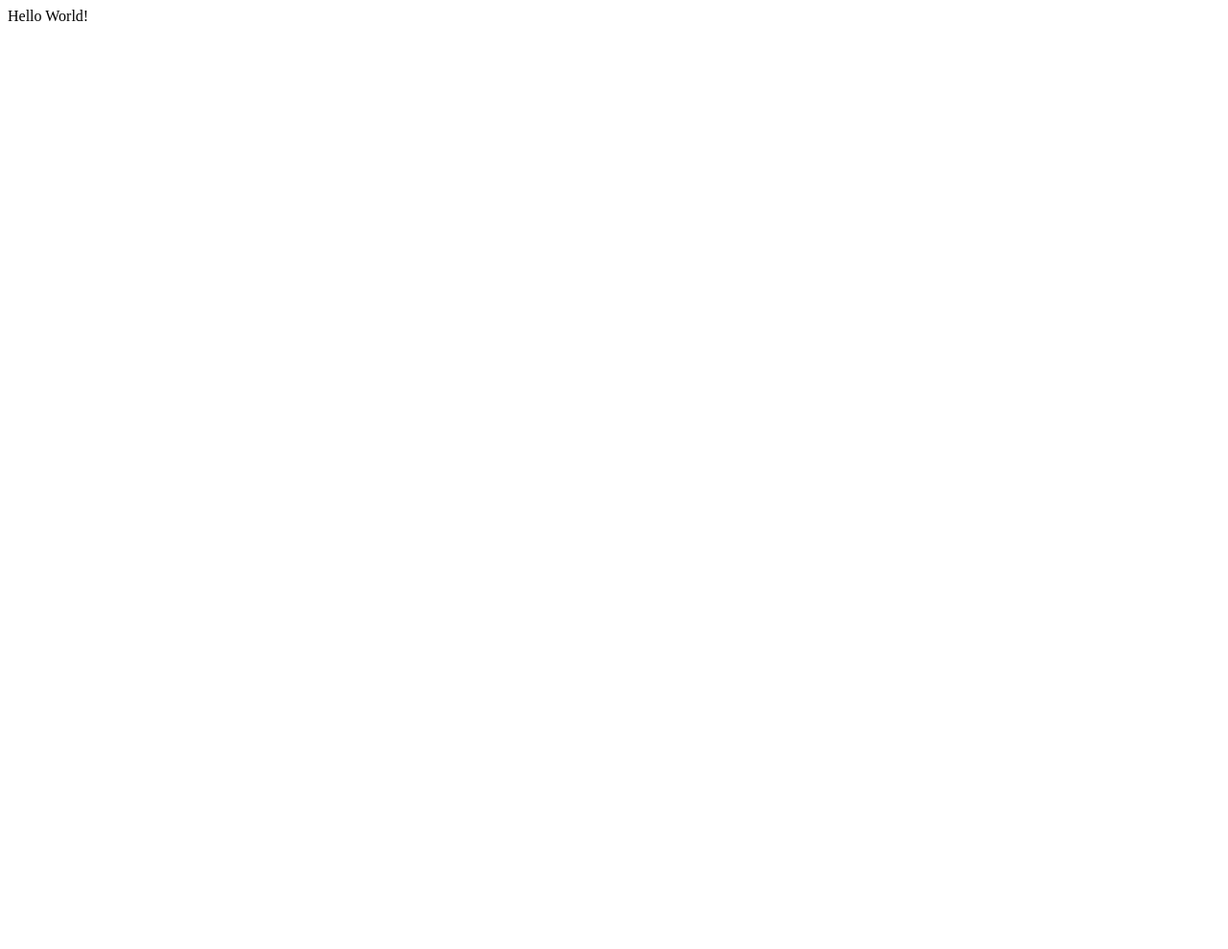
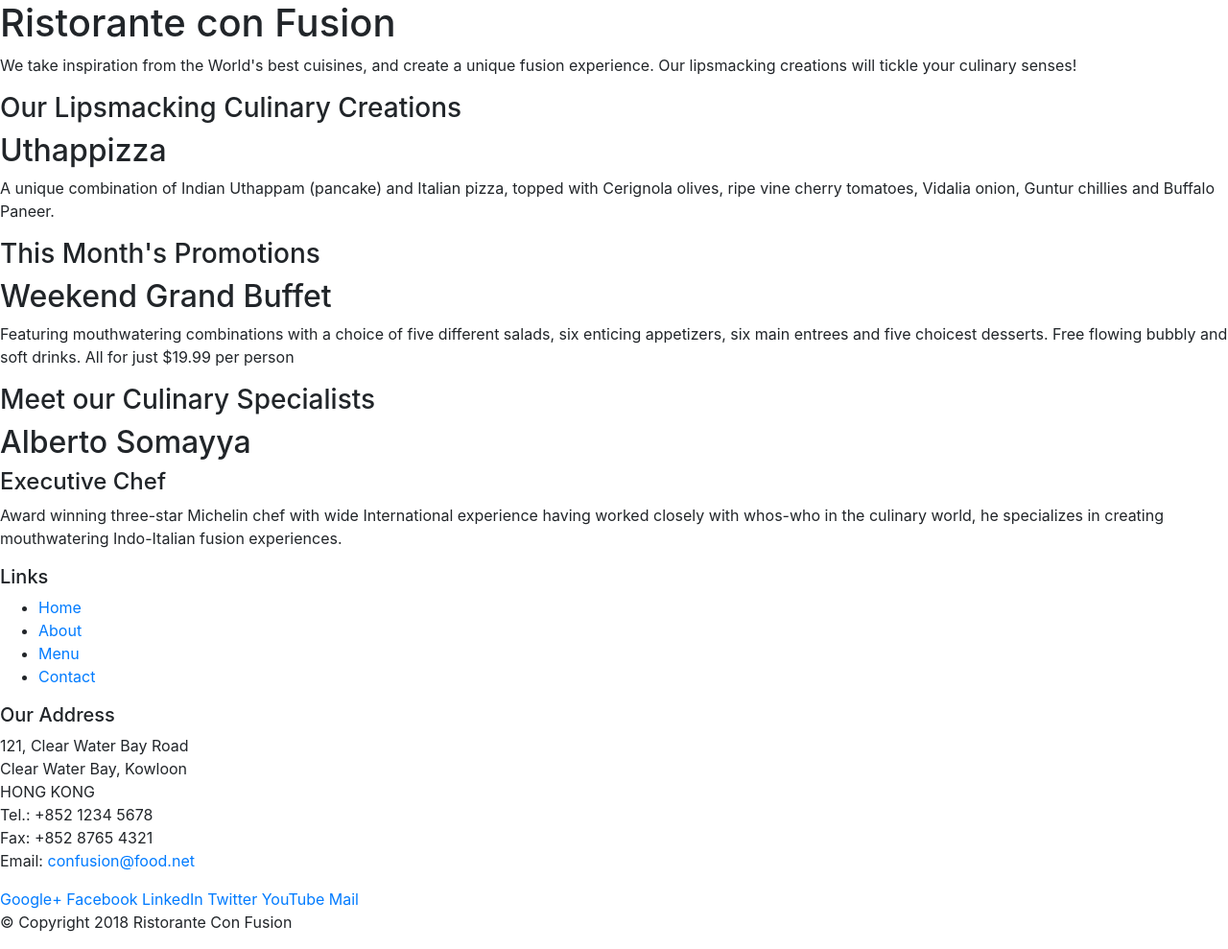
Before and after one commit to thejus-r/bootstrap, a website: page index.html in a window 1280 px wide. Shown: the whole page at 96% size. Before the commit the page ends 800 px from the top, so only its background shows below. Drawn offline with nearby package versions, Linux system fonts and the light colour scheme.

Commit message:
initial setup

```diff
--- a/index.html
+++ b/index.html
@@ -1,12 +1,111 @@
 <!DOCTYPE html>
 <html lang="en">
+
 <head>
-    <meta charset="UTF-8">
-    <meta http-equiv="X-UA-Compatible" content="IE=edge">
-    <meta name="viewport" content="width=device-width, initial-scale=1.0">
-    <title>Bootstrap</title>
+     <!-- Required meta tags always come first -->
+     <meta charset="utf-8">
+     <meta name="viewport" content="width=device-width, initial-scale=1, shrink-to-fit=no">
+     <meta http-equiv="x-ua-compatible" content="ie=edge">
+
+     <!-- Bootstrap CSS -->
+     <link rel="stylesheet" href="node_modules/bootstrap/dist/css/bootstrap.min.css">
+    <title>Ristorante Con Fusion</title>
 </head>
+
 <body>
-    Hello World!
+
+    <header>
+        <div>
+            <div>
+                <div>
+                    <h1>Ristorante con Fusion</h1>
+                    <p>We take inspiration from the World's best cuisines, and create a unique fusion experience. Our lipsmacking creations will tickle your culinary senses!</p>
+                </div>
+                <div>
+                </div>
+            </div>
+        </div>
+    </header>
+
+    <div>
+        <div>
+            <div>
+                <h3>Our Lipsmacking Culinary Creations</h3>
+            </div>
+            <div>
+                <h2>Uthappizza</h2>
+                <p>A unique combination of Indian Uthappam (pancake) and Italian pizza, topped with Cerignola olives, ripe vine cherry tomatoes, Vidalia onion, Guntur chillies and Buffalo Paneer.</p>
+            </div>
+        </div>
+
+
+        <div>
+            <div>
+                <h3>This Month's Promotions</h3>
+            </div>
+            <div>
+                <h2>Weekend Grand Buffet</h2>
+                <p>Featuring mouthwatering combinations with a choice of five different salads, six enticing appetizers, six main entrees and five choicest desserts. Free flowing bubbly and soft drinks. All for just $19.99 per person </p>
+            </div>
+        </div>
+
+        <div>
+            <div>
+                <h3>Meet our Culinary Specialists</h3>
+            </div>
+            <div>
+                <h2>Alberto Somayya</h2>
+                <h4>Executive Chef</h4>
+                <p>Award winning three-star Michelin chef with wide International experience having worked closely with whos-who in the culinary world, he specializes in creating mouthwatering Indo-Italian fusion experiences. </p>
+            </div>
+        </div>
+    </div>
+
+    <footer>
+        <div>
+            <div>
+                <div>
+                    <h5>Links</h5>
+                    <ul>
+                        <li><a href="#">Home</a></li>
+                        <li><a href="#">About</a></li>
+                        <li><a href="#">Menu</a></li>
+                        <li><a href="#">Contact</a></li>
+                    </ul>
+                </div>
+                <div>
+                    <h5>Our Address</h5>
+                    <address>
+		              121, Clear Water Bay Road<br>
+		              Clear Water Bay, Kowloon<br>
+		              HONG KONG<br>
+		              Tel.: +852 1234 5678<br>
+		              Fax: +852 8765 4321<br>
+		              Email: <a href="mailto:confusion@food.net">confusion@food.net</a>
+		           </address>
+                </div>
+                <div>
+                    <div>
+                        <a href="http://google.com/+">Google+</a>
+                        <a href="http://www.facebook.com/profile.php?id=">Facebook</a>
+                        <a href="http://www.linkedin.com/in/">LinkedIn</a>
+                        <a href="http://twitter.com/">Twitter</a>
+                        <a href="http://youtube.com/">YouTube</a>
+                        <a href="mailto:">Mail</a>
+                    </div>
+                </div>
+           </div>
+           <div>
+                <div>
+                    <p>© Copyright 2018 Ristorante Con Fusion</p>
+                </div>
+           </div>
+        </div>
+    </footer>
+
+    <script src="node_modules/jquery/dist/jquery.slim.min.js"></script>
+    <script src="node_modules/popper.js/dist/umd/popper.min.js"></script>
+    <script src="node_modules/bootstrap/dist/js/bootstrap.min.js"></script>
 </body>
+
 </html>
```
Also changed, not shown: package.json (+8 -11 lines), 1 other file.
